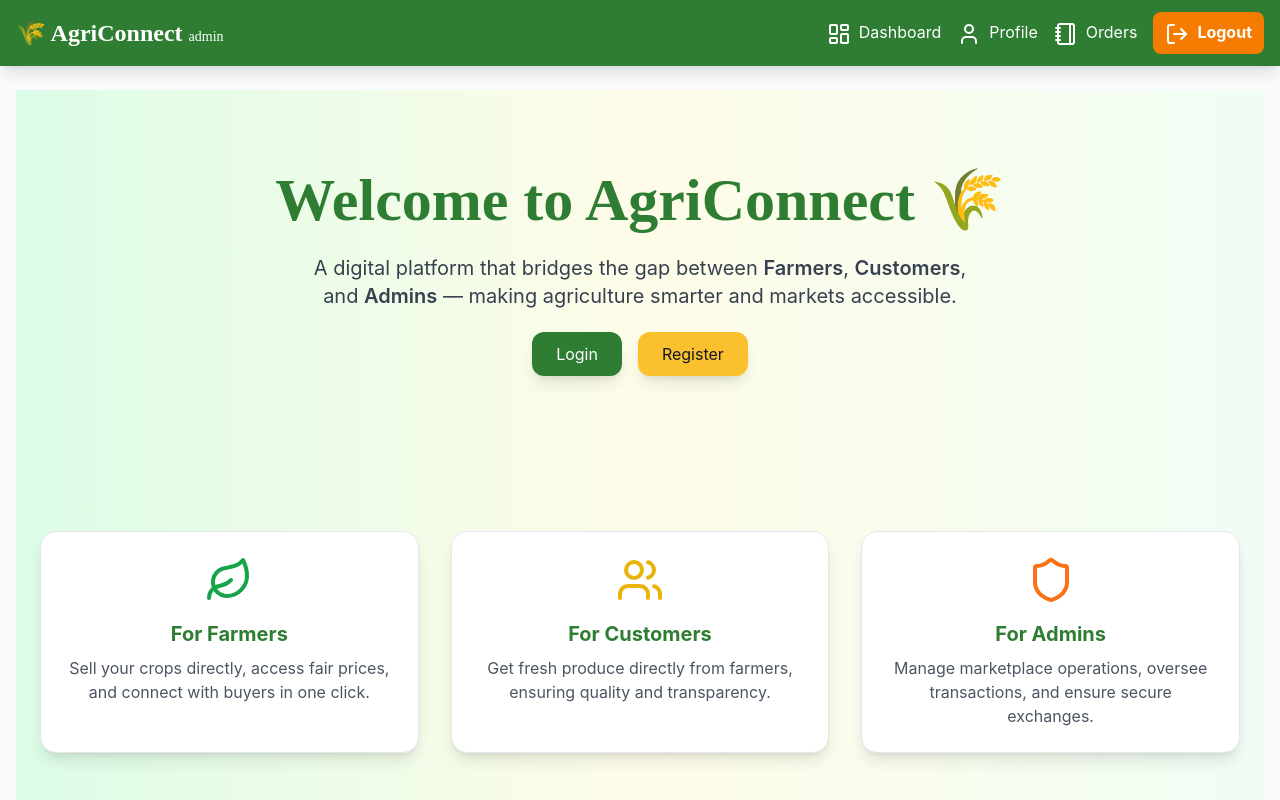
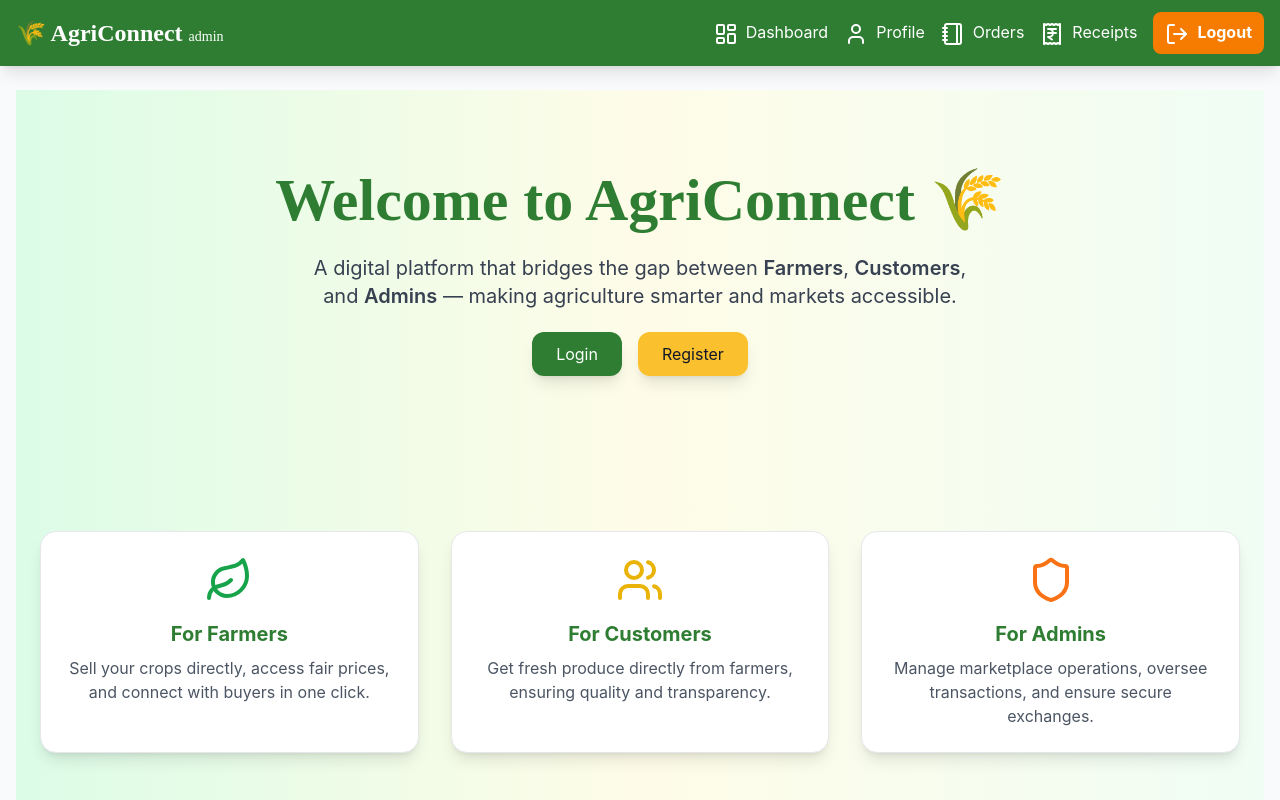
Before and after one commit to Anurag0804/AgriConnect, a React (Create React App) app in the folder frontend/: page / in a window 1280 px wide. Shown: the top 800 px of the page. Built offline with nearby package versions, Linux system fonts and the light colour scheme; no server answers; sample sign-in values are in the browser's storage.

Commit message:
added and changed navbar

```diff
--- a/frontend/src/components/Navbar.js
+++ b/frontend/src/components/Navbar.js
@@ -1,7 +1,7 @@
 import { useState, useEffect } from "react";
 import { Link, useNavigate, useLocation } from "react-router-dom";
 import { getCurrentUser, logout } from "../services/authService";
-import { LayoutDashboard, User, LogOut, Notebook } from "lucide-react";
+import { LayoutDashboard, User, LogOut, Notebook, List, Receipt, ReceiptIndianRupee } from "lucide-react";
 
 export default function Navbar() {
   const [user, setUser] = useState(getCurrentUser());
@@ -64,17 +64,16 @@ export default function Navbar() {
       <User className="inline-block mr-2" />
       Profile
     </Link>
-              <div className="relative group">
-                <button className="hover:text-gray-300">
+    {/* ✅ Orders is now a direct link */}
+    <Link to="/orders" className="hover:text-gray-300">
       <Notebook className="inline-block mr-2" />
       Orders
-                </button>
-                <div className="absolute hidden group-hover:block bg-white text-black p-2 rounded-md shadow-lg">
-                  <Link to="/orders" className="block hover:text-secondary">Orders</Link>
-
-                  <Link to="/receipts" className="block hover:text-secondary">Receipts</Link>
-                </div>
-              </div>
+    </Link>
+    {/* ✅ Receipts is now separate */}
+    <Link to="/receipts" className="hover:text-gray-300">
+      <ReceiptIndianRupee className="inline-block mr-2" />
+      Receipts
+    </Link>
     <button
       onClick={handleLogout}
       className="bg-accent hover:bg-orange-600 text-white font-bold py-2 px-3 rounded-lg transition"
--- a/frontend/src/pages/DashboardFarmer.js
+++ b/frontend/src/pages/DashboardFarmer.js
@@ -5,6 +5,7 @@ import { getFarmerOrders, updateOrderStatus } from '../services/orderService';
 import { getFarmerTransactions } from '../services/transactionService';
 import { getCurrentUser } from '../services/authService';
 import { ArrowUpFromLine, History } from 'lucide-react';
+import { createReceipt } from '../services/receiptService';
 
 export default function DashboardFarmer() {
   const [crops, setCrops] = useState([]);
@@ -71,6 +72,7 @@ export default function DashboardFarmer() {
   const handleAcceptOrder = async (orderId) => {
   try {
     await updateOrderStatus(orderId, 'confirmed');
+    await createReceipt(orderId); // ✅ create receipt automatically
     fetchData();
   } catch (err) {
     setError(err.response?.data?.error || 'Failed to accept order.');
@@ -79,6 +81,14 @@ export default function DashboardFarmer() {
 };
 
   const totalIncome = history.reduce((acc, tx) => acc + tx.totalPrice, 0);
+  // Total sales count = number of transactions
+  const totalSales = history.length;
+
+// Last sale = latest transaction (sorted by createdAt)
+   const lastSale = history.length > 0
+  ? new Date(Math.max(...history.map(tx => new Date(tx.createdAt)))).toLocaleString()
+  : 'No sales yet';
+
 
   const pendingOrders = orders.filter((order) => order.status === 'pending');
   const confirmedOrders = orders.filter((order) => order.status === 'confirmed');
@@ -106,9 +116,11 @@ export default function DashboardFarmer() {
         </div>
         <div className="bg-white p-6 rounded-lg shadow-md text-center">
           <h3 className="text-lg font-semibold text-gray-600">Total Sales</h3>
+          <p className="text-3xl font-bold text-green-600">{totalSales}</p>
         </div>
         <div className="bg-white p-6 rounded-lg shadow-md text-center">
           <h3 className="text-lg font-semibold text-gray-600">Last Sale</h3>
+          <p className="text-3xl font-bold text-red-600">{lastSale}</p>
         </div>
       </div>
 
--- a/frontend/src/pages/Receipts/index.js
+++ b/frontend/src/pages/Receipts/index.js
@@ -1,5 +1,6 @@
+// ... existing imports
 import { useState, useEffect } from 'react';
-import { getAllReceipts, updateReceiptStatus } from '../../services/receiptService'; // Changed import
+import { getAllReceipts, updateReceiptStatus } from '../../services/receiptService';
 import { getCurrentUser } from '../../services/authService';
 
 export default function Receipts() {
@@ -11,9 +12,10 @@ export default function Receipts() {
   const fetchReceipts = async () => {
     try {
       setLoading(true);
-      // Use getAllReceipts instead of conditional farmer/customer receipts
       const receiptsData = await getAllReceipts();
-      setReceipts(receiptsData);
+      // ✅ filter confirmed only
+      const confirmedReceipts = receiptsData.filter(r => r.order.status === 'confirmed');
+      setReceipts(confirmedReceipts);
     } catch (err) {
       setError('Failed to fetch receipts.');
       console.error(err);
@@ -28,11 +30,10 @@ export default function Receipts() {
     }
   }, [currentUser?.userId]);
 
-  // Function to handle payment status update (if needed, keep for now)
   const handlePaymentStatusUpdate = async (receiptId, newStatus) => {
     try {
       await updateReceiptStatus(receiptId, newStatus);
-      fetchReceipts(); // Re-fetch receipts to update the list
+      fetchReceipts();
     } catch (err) {
       console.error('Failed to update payment status:', err);
       setError('Failed to update payment status.');
@@ -50,7 +51,9 @@ export default function Receipts() {
         <div className="grid grid-cols-1 md:grid-cols-2 lg:grid-cols-3 gap-6">
           {receipts.map((receipt) => (
             <div key={receipt._id} className="bg-white shadow-lg rounded-lg p-6 mb-4">
-              <h2 className="text-xl font-semibold text-gray-800 mb-2">Receipt for Order ID: {receipt.order._id}</h2>
+              <h2 className="text-xl font-semibold text-gray-800 mb-2">
+                Receipt for Order ID: {receipt.order._id}
+              </h2>
               <p className="text-gray-600 mb-1"><strong>Crop:</strong> {receipt.order.crop.name}</p>
               <p className="text-gray-600 mb-1"><strong>Quantity:</strong> {receipt.order.quantity} kg</p>
               <p className="text-gray-600 mb-1"><strong>Total Price:</strong> ₹{receipt.order.totalPrice}</p>
@@ -64,7 +67,6 @@ export default function Receipts() {
                   {receipt.paymentStatus.toUpperCase()}
                 </span>
               </p>
-              {/* Optional: Add a button to change status if current user is customer and status is unpaid */}
               {currentUser.role === 'customer' && receipt.paymentStatus === 'unpaid' && (
                 <button
                   onClick={() => handlePaymentStatusUpdate(receipt._id, 'paid')}
```
Lines whose indentation alone changed are shown as unchanged.
